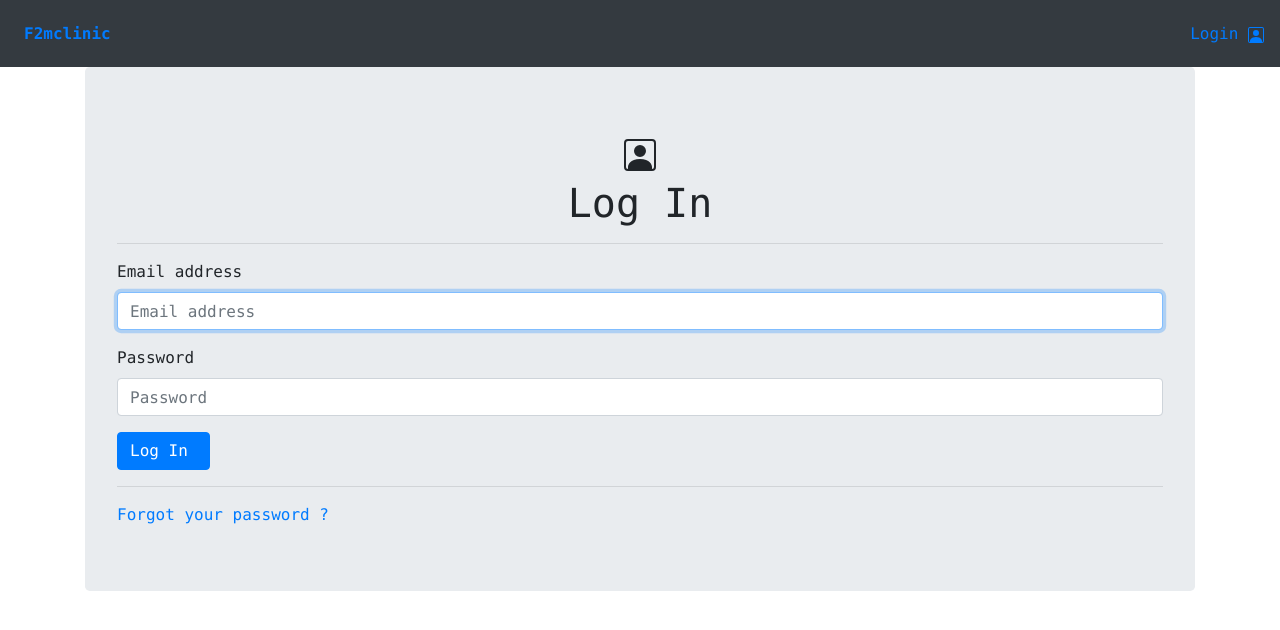
After one commit to jojoakoun/f2mclinic, a Django app: page /accounts/login/ in a window 1280 px wide. The commit adds this page. Shown: the top 630 px of the page. Run offline with Django 3.2, Linux system fonts and the light colour scheme; some libraries are stand-ins or nearby versions.

Commit message:
login and logout is working

```diff
--- /dev/null
+++ b/accounts/templates/accounts/login.html
@@ -0,0 +1,36 @@
+<!DOCTYPE html>
+{% extends 'base.html' %}
+{% load static %}
+{% load bootstrap4 %}
+<html lang="en">
+<head>
+	<meta charset="UTF-8">
+	<meta name="viewport" content="width=device-width, initial-scale=1.0">
+	<title>F2mclinic</title>
+
+</head>
+<body>
+	{% block content %}
+		<div class="container text-monospace">
+			<div class="jumbotron">
+				<center>
+					<svg class="bi bi-person-square" width="2em" height="3em" viewBox="0 0 16 16" fill="currentColor" xmlns="http://www.w3.org/2000/svg">
+						<path fill-rule="evenodd" d="M14 1H2a1 1 0 00-1 1v12a1 1 0 001 1h12a1 1 0 001-1V2a1 1 0 00-1-1zM2 0a2 2 0 00-2 2v12a2 2 0 002 2h12a2 2 0 002-2V2a2 2 0 00-2-2H2z" clip-rule="evenodd"/>
+						<path fill-rule="evenodd" d="M2 15v-1c0-1 1-4 6-4s6 3 6 4v1H2zm6-6a3 3 0 100-6 3 3 0 000 6z" clip-rule="evenodd"/>
+					</svg>
+					<h1>Log In </h1>
+					<hr>
+				</center>
+				<form action="" method="POST">
+					{% csrf_token %}
+					{% bootstrap_form form %}
+					<input type="submit" class="btn btn-primary" value="Log In ">
+				</form>
+				<hr>
+				<a href="">Forgot your password ?</a>
+			</div>
+		</div>
+	{% endblock content %}
+
+</body>
+</html>
--- a/accounts/urls.py
+++ b/accounts/urls.py
@@ -0,0 +1,10 @@
+from django.urls import path
+from django.contrib.auth import views as auth_views
+from . import views
+
+app_name = 'accounts'
+
+urlpatterns = [
+	path('login/',auth_views.LoginView.as_view(template_name='accounts/login.html'),name='login'),
+	path('logout/',auth_views.LogoutView.as_view(),name='logout'),
+]
--- a/f2mclinic/settings.py
+++ b/f2mclinic/settings.py
@@ -124,3 +124,7 @@ STATIC_URL = '/static/'
 STATICFILES_DIRS = [os.path.join(BASE_DIR,'static')]
 
 AUTH_USER_MODEL = 'accounts.User'
+
+LOGIN_REDIRECT_URL = 'home'
+
+LOGOUT_REDIRECT_URL = 'home'
--- a/f2mclinic/urls.py
+++ b/f2mclinic/urls.py
@@ -17,7 +17,9 @@ from django.contrib import admin
 from django.urls import path,include
 from . import views
 
+
 urlpatterns = [
     path('admin/', admin.site.urls),
     path('',views.HomePageView.as_view(),name='home'),
+    path('accounts/',include('accounts.urls',namespace='accounts')),
 ]
--- a/f2mclinic/views.py
+++ b/f2mclinic/views.py
@@ -1,5 +1,5 @@
 from django.views.generic import TemplateView
+from django.contrib.auth.mixins import LoginRequiredMixin
 
-
-class HomePageView(TemplateView):
+class HomePageView(LoginRequiredMixin,TemplateView):
 	template_name = 'home.html'
--- a/templates/base.html
+++ b/templates/base.html
@@ -14,18 +14,20 @@
 	<link rel="stylesheet" href="{% static 'css/main.css'%}">
 </head>
 <body>
-	<nav class="navbar navbar-expand-lg navbar-primary bg-dark text-monospace">
+	<nav class="navbar navbar-expand-lg navbar-primary bg-dark font-weight-bolder text-monospace">
+
+		{% if user.is_authenticated %}
 			<div class="collapse navbar-collapse " id="navbarSupportedContent">
 				<ul class="navbar-nav mr-auto">
 					<li class="nav-item dropdown">
 						<a class="nav-link dropdown-toggle" href="#" id="navbarDropdown" role="button" data-toggle="dropdown" aria-haspopup="true" aria-expanded="false">
-						Welcome
+							{{user.email}}
 						</a>
 						<div class="dropdown-menu" aria-labelledby="navbarDropdown">
 							<a class="dropdown-item" href="#">My Profile</a>
-						<a class="dropdown-item" href="#">See User </a>
+							<a class="dropdown-item" href="#">See Users </a>
 							<div class="dropdown-divider"></div>
-						<a class="dropdown-item" href="#">Logout</a>
+							<a class="dropdown-item" href="{% url 'accounts:logout'%}">Logout</a>
 						</div>
 					</li>
 					<li class="nav-item active">
@@ -39,11 +41,31 @@
 					</li>
 				</ul>
 				<div class="form-inline my-2 my-lg-3 text-primary h6 ">
-				<svg class="bi bi-envelope-fill" width="1.5em" height="2em" viewBox="0 0 16 16" fill="currentColor" xmlns="http://www.w3.org/2000/svg">
+					1
+					<svg class="bi bi-envelope-fill" width="1em" height="1em" viewBox="0 0 16 16" fill="currentColor" xmlns="http://www.w3.org/2000/svg">
 						<path d="M.05 3.555L8 8.414l7.95-4.859A2 2 0 0014 2H2A2 2 0 00.05 3.555zM16 4.697l-5.875 3.59L16 11.743V4.697zm-.168 8.108L9.157 8.879 8 9.586l-1.157-.707-6.675 3.926A2 2 0 002 14h12a2 2 0 001.832-1.195zM0 11.743l5.875-3.456L0 4.697v7.046z"/>
 					</svg>
 					</div>
 			</div>
+		{% else %}
+			<div class="collapse navbar-collapse font-weight-bolder " id="navbarSupportedContent">
+				<ul class="navbar-nav mr-auto">
+					<li class="nav-item active">
+					<a class="nav-link" href="#">F2mclinic<span class="sr-only">(current)</span></a>
+					</li>
+				</ul>
+				<div class="form-inline my-2 my-lg-3 text-primary h6 ">
+					<a href="{% url 'accounts:login'%}">
+						Login
+					<svg class="bi bi-person-square" width="1em" height="1em" viewBox="0 0 16 16" fill="currentColor" xmlns="http://www.w3.org/2000/svg">
+						<path fill-rule="evenodd" d="M14 1H2a1 1 0 00-1 1v12a1 1 0 001 1h12a1 1 0 001-1V2a1 1 0 00-1-1zM2 0a2 2 0 00-2 2v12a2 2 0 002 2h12a2 2 0 002-2V2a2 2 0 00-2-2H2z" clip-rule="evenodd"/>
+						<path fill-rule="evenodd" d="M2 15v-1c0-1 1-4 6-4s6 3 6 4v1H2zm6-6a3 3 0 100-6 3 3 0 000 6z" clip-rule="evenodd"/>
+					</svg>
+					</a>
+
+				</div>
+			</div>
+		{% endif %}
 	</nav>
 
 	{% block content %}
```
Also changed, not shown: accounts/templates/accounts/login.htm (deleted), db.sqlite3. Lines whose indentation alone changed are shown as unchanged.
